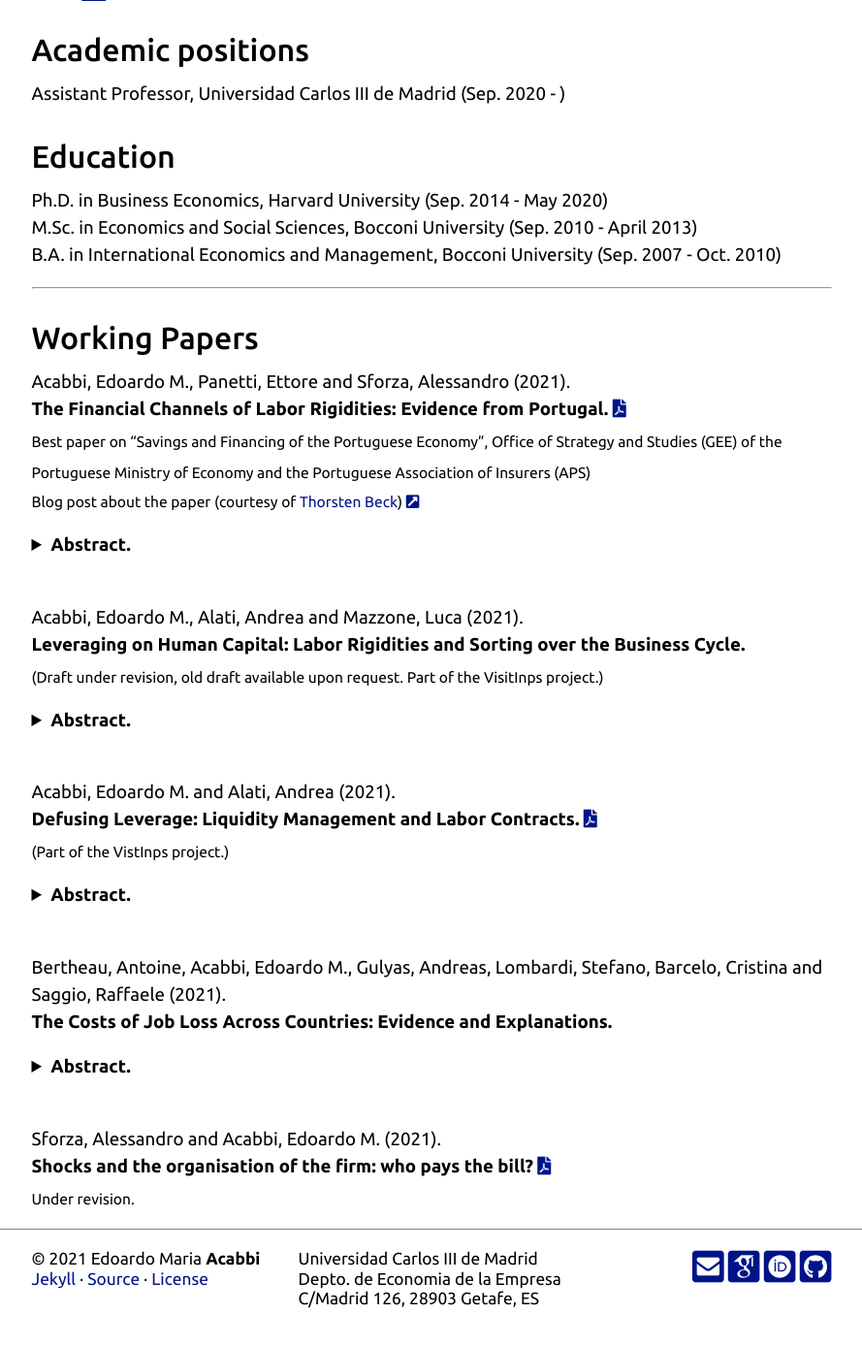
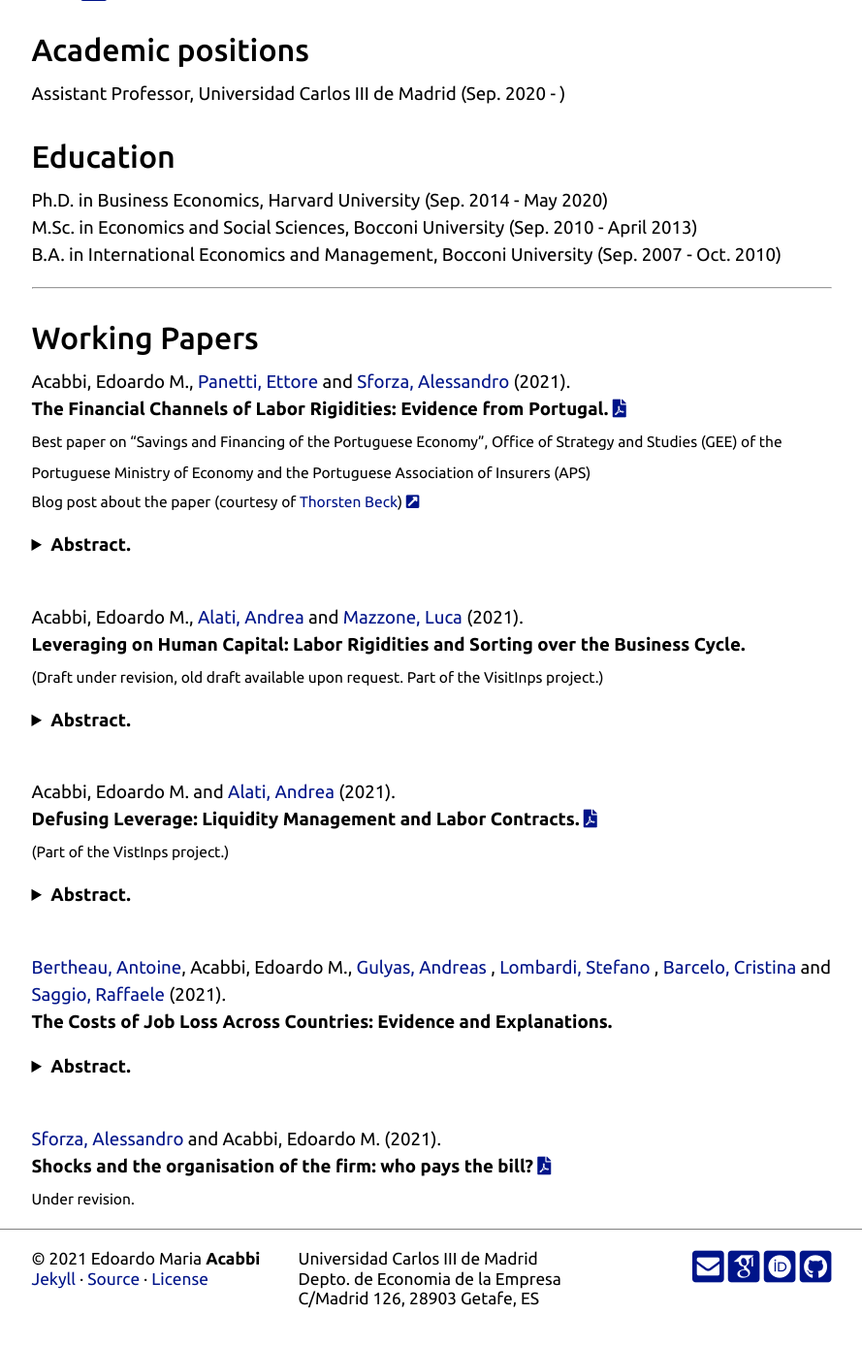
Before and after one commit to eacabbi/eacabbi.github.io, a Jekyll site: the page built from index.md, in a window 1280 px wide and 1400 px high, scrolled down 499 px. Shown: the top 1388 px of the window at 97% size, without its empty margins (195-1084 px from the left). Built offline with Jekyll 4.4.1, drawn with Linux system fonts in a browser that asks for light colours; some web fonts are replaced; part of the change alters nothing that is shown.

Commit message:
updated coauthors hyperlinks

```diff
--- a/index.md
+++ b/index.md
@@ -18,7 +18,7 @@ B.A. in International Economics and Management, Bocconi University (Sep. 2007 -
 
 ## Working Papers
 
-Acabbi, Edoardo M., Panetti, Ettore and Sforza, Alessandro (2021).
+Acabbi, Edoardo M., <a href="https://sites.google.com/view/ettorepanetti"> Panetti, Ettore </a> and <a href="https://sites.google.com/site/alessandrosforza87/home"> Sforza, Alessandro</a> (2021).
 **The Financial Channels of Labor Rigidities: Evidence from Portugal.** <a href="{{ site.baseurl }}/docs/eacabbi_jmp.pdf" class="{{ site.pdf_icon }}" title="{{ site.pdf_title }}" id="icon"></a> <br/> <sub>Best paper on “Savings and Financing of the Portuguese Economy”, Office of Strategy and Studies (GEE) of the Portuguese Ministry of Economy and the Portuguese Association of Insurers (APS)</sub> <br/> <sub>Blog post about the paper (courtesy of <a href="http://www.thorstenbeck.com">Thorsten Beck</a>) <a href="http://www.thorstenbeck.com/108089829/6893607/posting/interesting-papers-april-2020" class="{{ site.link_icon }}" title="{{ site.pdf_title }}"  id="icon"></a> </sub>
 
 <details>
@@ -28,7 +28,7 @@ How do credit shocks affect labor market reallocation and firms’ exit, and how
 
 </details>
 <br>
-Acabbi, Edoardo M., Alati, Andrea and Mazzone, Luca (2021).
+Acabbi, Edoardo M., <a href="https://andrealati.github.io"> Alati, Andrea </a> and <a href="https://sites.google.com/view/lucamazzone/home"> Mazzone, Luca</a> (2021).
 **Leveraging on Human Capital: Labor Rigidities and Sorting over the Business Cycle.** <br/> <sub>(Draft under revision, old draft available upon request. Part of the VisitInps project.)</sub>
 
 <details>
@@ -38,7 +38,7 @@ This paper introduces a structural model of the labor market that features worke
 
 </details>
 <br>
-Acabbi, Edoardo M. and Alati, Andrea (2021).
+Acabbi, Edoardo M. and <a href="https://andrealati.github.io"> Alati, Andrea </a> (2021).
 **Defusing Leverage: Liquidity Management and Labor Contracts.** <a href="https://papers.ssrn.com/sol3/papers.cfm?abstract_id=3768825" class="{{ site.pdf_icon }}" title="{{ site.pdf_title }}" id="icon"></a><br/><sub>(Part of the VistInps project.)</sub>
 
 <details>
@@ -48,7 +48,7 @@ Rigidities in firms' payroll structures are likely to increase the transmission
 
 </details>
 <br>
-Bertheau, Antoine, Acabbi, Edoardo M., Gulyas, Andreas, Lombardi, Stefano, Barcelo, Cristina and Saggio, Raffaele (2021).
+<a href="https://www.antoinebertheau.com/"> Bertheau, Antoine</a>, Acabbi, Edoardo M., <a href="https://sites.google.com/site/andreasgulyas/home"> Gulyas, Andreas </a>, <a href="https://stefano-lombardi.github.io/"> Lombardi, Stefano <a/>, <a href="https://www.bde.es/investigador/en/menu/people/research_staff_a/Barcelo__Cristina.html"> Barcelo, Cristina </a> and <a href="https://sites.google.com/site/raffaelesaggio/"> Saggio, Raffaele </a> (2021).
 <br> **The Costs of Job Loss Across Countries: Evidence and Explanations.**
 
 <details>
@@ -59,6 +59,6 @@ changes in employer characteristics in explaining these vast cross-country diffe
 
 </details>
 <br>
-Sforza, Alessandro and Acabbi, Edoardo M. (2021).
+<a href="https://sites.google.com/site/alessandrosforza87/home"> Sforza, Alessandro</a> and Acabbi, Edoardo M. (2021).
 <br> **Shocks and the organisation of the firm: who pays the bill?**  <a href="{{ site.baseurl }}/docs/SA_mar21.pdf" class="{{ site.pdf_icon }}" title="{{ site.pdf_title }}" id="icon"></a>
 <br/> <sub>Under revision.</sub>
```
